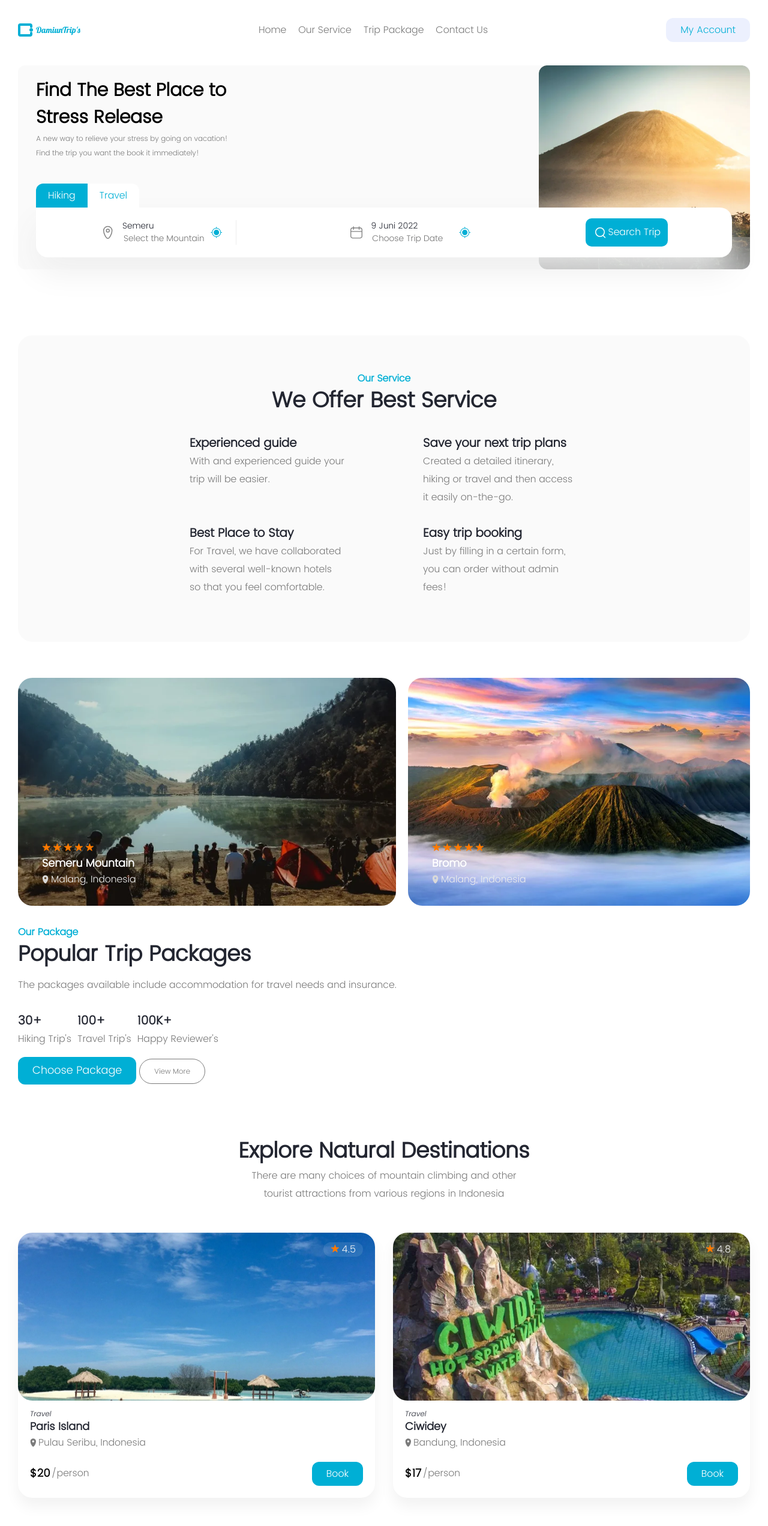
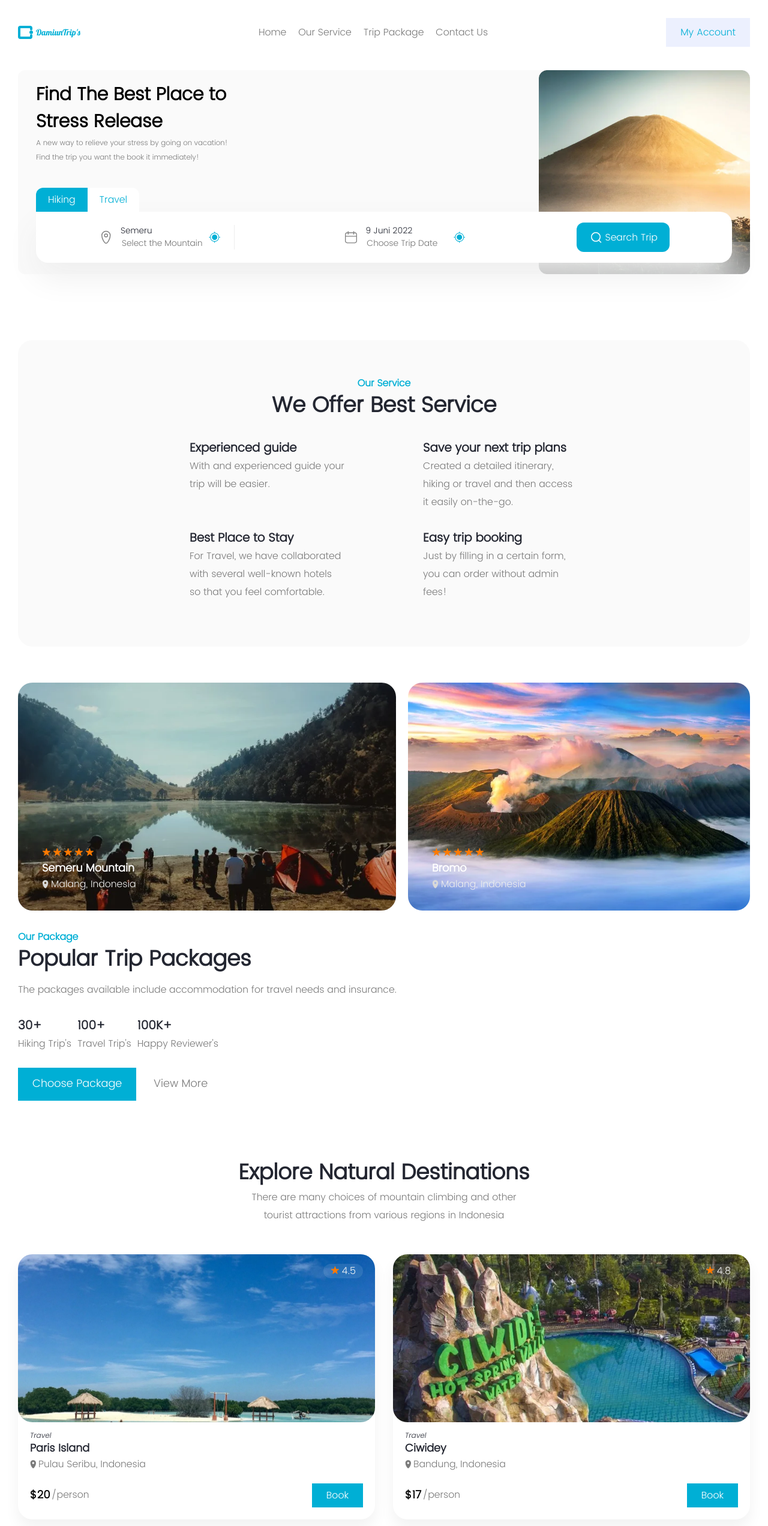
Before and after one commit to JennyDoJD/html-css-training, a website: page practice/src/index.html in a window 1280 px wide. Shown: the top 2544 px of the page at 60% size. Drawn offline with Linux system fonts and the light colour scheme; files whose address does not match are found by name.

Commit message:
fix: re-style for attributes and remove duplicate code

```diff
--- a/practice/src/css/components/button.css
+++ b/practice/src/css/components/button.css
@@ -5,102 +5,115 @@
 
 .btn-primary {
   border: none;
-  border-radius: 12px;
+  background-color: var(--tertiary-background-color);
   color: var(--primary-text-color);
-  font-size: var(--font-size-medium);
-  font-weight: var(--font-weight-medium);
-  line-height: var(--secondary-line-height);
-  background-color: var(--tertiary-background-color);
-  padding: 14px 24px;
-}
-
-.btn-secondary {
-  border: 1.5px solid var(--primary-border-color);
-  background: var(--primary-background-color);
-  color: var(--tertiary-text-color);
-  font-size: var(--font-size-xxsmall);
-  padding: 14px 24px;
-  border-radius: 100px;
-
-  &:hover {
-    color: var(--primary-text-color);
-    background-color: var(--tertiary-background-color);
-    border: 1px solid var(--primary-border-radius-color);
-  }
-}
-
-.header-btn {
-  display: none;
-}
-
-.btn-search-banner {
-  background-color: var(--tertiary-background-color);
-  border-radius: 10px;
-  display: flex;
-  align-items: center;
-  font-size: var(--font-size-xxsmall);
-  padding: 10px 12px;
-  color: var(--primary-text-color);
-  border: none;
-  gap: 2px;
 
   &:hover {
     background-color: var(--depth-blue-background-color);
   }
 }
 
-.btn-package {
-  display: inline-block;
-  padding: 12px;
+.btn-secondary {
+  background-color: var(--primary-background-color);
+  color: var(--tertiary-text-color);
 
   &:hover {
-    color: var(--tertiary-text-color);
-    background-color: var(--primary-background-color);
+    background-color: var(--light-gray-background-color);
   }
 }
 
+.btn-wrapper-login {
+  display: none;
+}
+
+.btn-search-banner {
+  display: flex;
+  gap: 2px;
+  align-items: center;
+  border-radius: 10px;
+  padding: 10px 12px;
+  font-size: var(--font-size-xxsmall);
+  line-height: var(--font-size-medium);
+  font-weight: var(--font-weight-medium);
+}
+
+.btn-package-choose {
+  display: inline-block;
+  border-radius: var(--secondary-border-radius);
+  padding: 14px 24px;
+  font-size: var(--font-size-medium);
+  line-height: var(--secondary-line-height);
+  font-weight: var(--font-weight-medium);
+}
+
+.btn-package-viewmore {
+  display: inline-block;
+  border-radius: var(--secondary-border-radius);
+  padding: 14px 24px;
+  font-size: var(--font-size-medium);
+  line-height: var(--secondary-line-height);
+  font-weight: var(--font-weight-medium);
+}
+
 .btn-destination {
+  border-radius: var(--secondary-border-radius);
+  padding: 8px 24px;
   font-size: var(--font-size-small);
+  line-height: var(--tertiary-line-height);
   font-weight: var(--font-weight-regular);
-  line-height: var(--tertiary-line-height);
-  padding: 8px 24px;
+}
 
-  &:hover {
-    background-color: var(--depth-blue-background-color);
-  }
+.btn-destination-viewmore {
+  border: 1.5px solid var(--primary-border-color);
+  border-radius: 100px;
+  padding: 14px 24px;
+  font-size: var(--font-size-xxsmall);
+  font-weight: var(--font-weight-medium);
+  line-height: var(--xxsmall-line-height);
 }
 
 .btn-claim {
   display: inline-block;
-  line-height: 18px;
+  border-radius: var(--secondary-border-radius);
+  padding: 14px 24px;
   font-size: var(--font-size-xxsmall);
-
-  &:hover {
-    background-color: var(--depth-blue-background-color);
-  }
+  line-height: var(--xxsmall-line-height);
+  font-weight: var(--font-weight-medium);
 }
 
 /* Tablet */
 @media (min-width: 768px) {
-  .header-btn {
+  .btn-wrapper-login {
     display: flex;
   }
 
   .btn-login {
     display: inline-block;
+    border-radius: var(--secondary-border-radius);
+    padding: 12px 24px;
+    background-color: var(--light-background-color);
     color: var(--secondary-text-color);
     font-size: var(--font-size-small);
-    background-color: var(--light-background-color);
-    padding: 12px 24px;
-    border-radius: 12px;
+    font-weight: var(--font-weight-medium);
+    line-height: var(--tertiary-line-height);
 
     &:hover {
-      background-color: var(--primary-background-color);
+      background-color: var(--secondary-background-color);
     }
   }
 
   .btn-search-banner {
+    gap: 4px;
+    border-radius: 12px;
+    padding: 12px 20px;
     font-size: var(--font-size-small);
+    line-height: var(--font-size-xl);
+    font-weight: var(--font-weight-medium);
+  }
+
+  .btn-destination-viewmore {
+    font-size: var(--font-size-medium);
+    line-height: var(--secondary-line-height);
   }
 
   .btn-claim {
@@ -108,16 +121,3 @@
     line-height: var(--secondary-line-height);
   }
 }
-
-/* Desktop */
-@media (min-width: 1440px) {
-  .btn-search-banner {
-    padding: 14px 24px;
-    font-size: var(--font-size-medium);
-    gap: 10px;
-  }
-
-  .btn-package {
-    padding: 14px 24px;
-  }
-}
```
